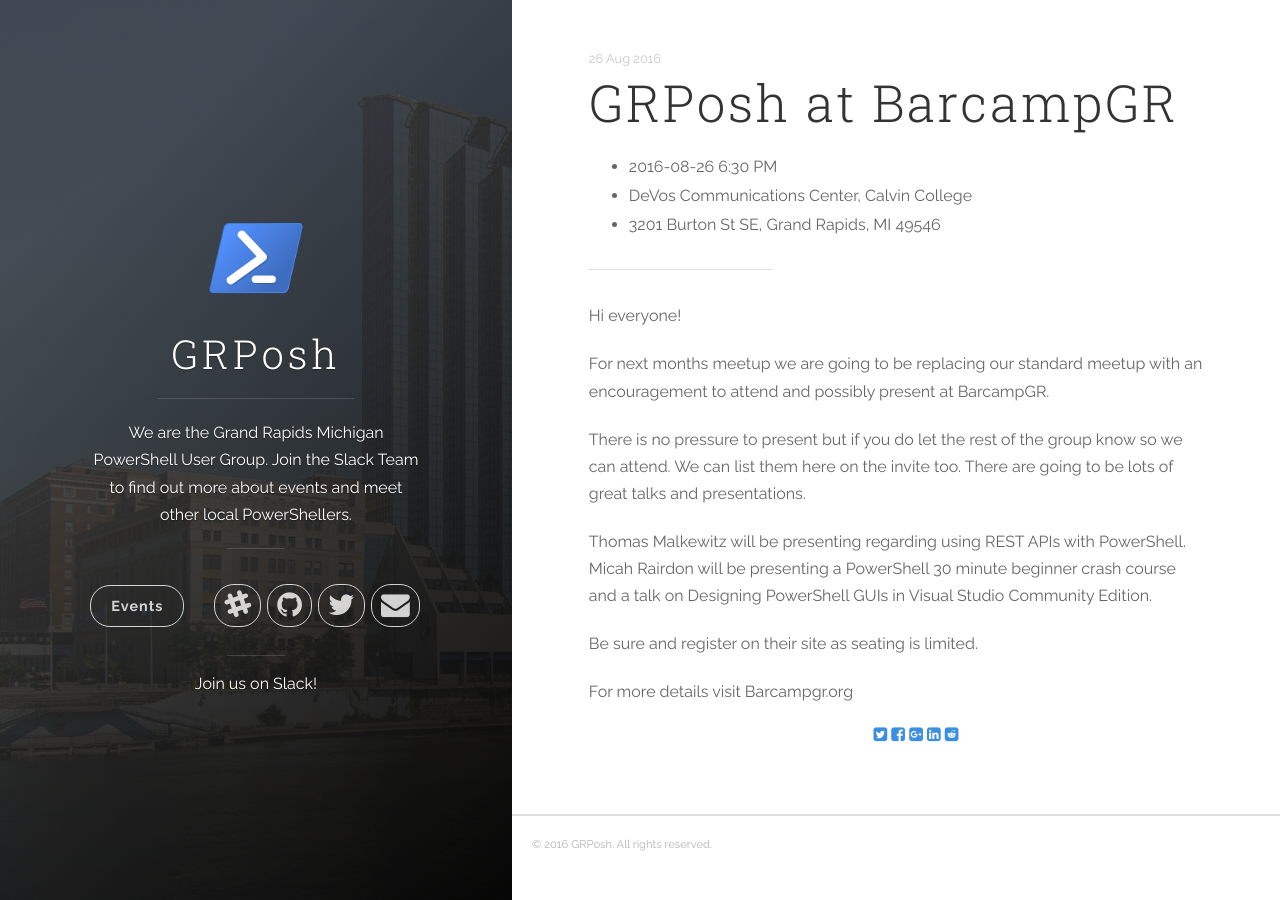
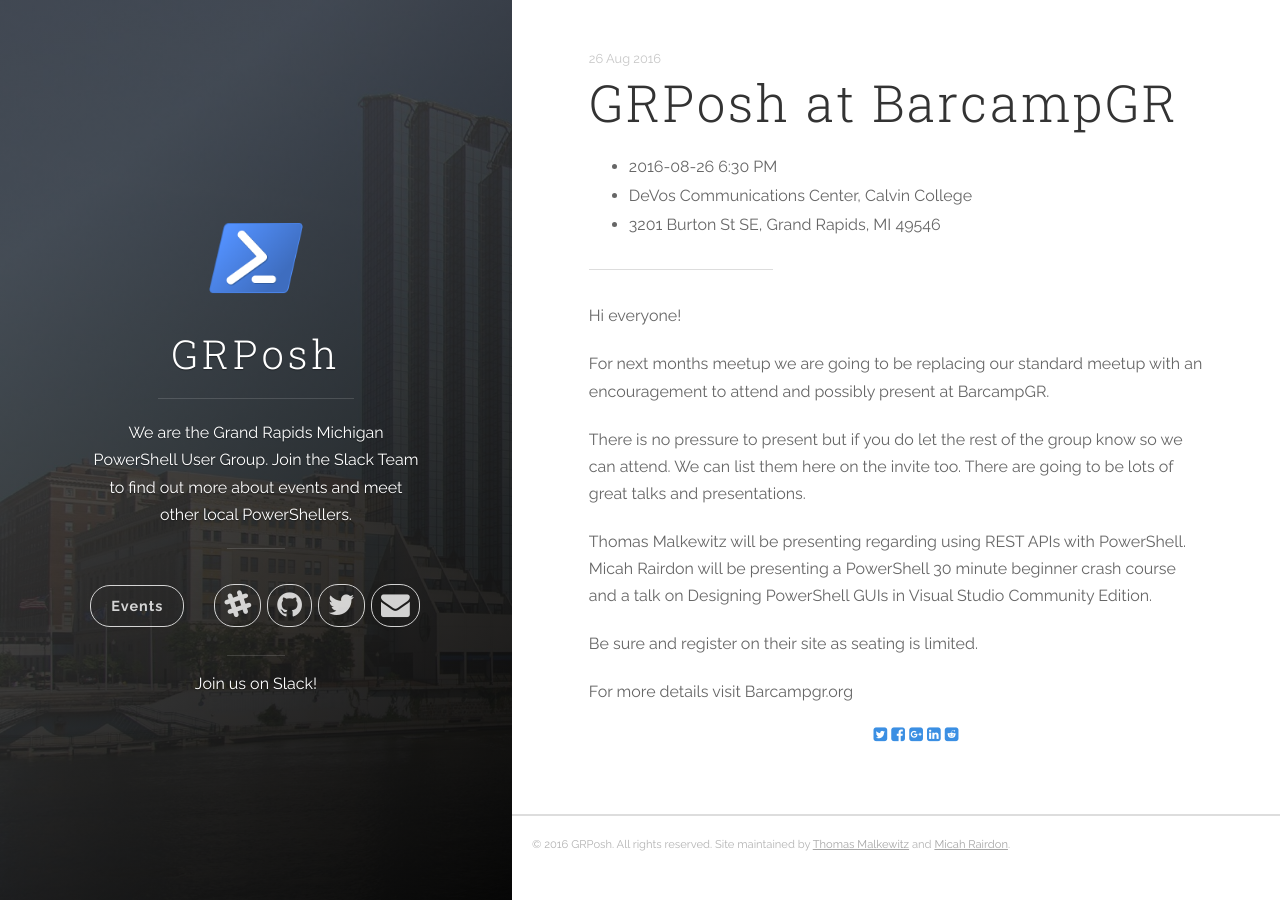
Before and after one commit to GRPosh/GRPosh.github.io, a Jekyll site: the page built from _posts/2016-08-26-grposh-at-barcampgr.md, in a window 1280 px wide. Built offline with Jekyll 4.4.1, drawn with Linux system fonts in a browser that asks for light colours; nearby versions of some CDN libraries.

Commit message:
fixed hover over on share icons, added admins to footer.

```diff
--- a/_includes/footer.html
+++ b/_includes/footer.html
@@ -1,5 +1,7 @@
 <footer class="footer">
-  <span class="footer__copyright">&copy; {{ site.time | date: '%Y' }} {{ site.author.name }}. All rights reserved.</span>
+  <span class="footer__copyright">&copy; {{ site.time | date: '%Y' }} {{ site.author.name }}. All rights reserved.
+    Site maintained by <a href="https://dotps1.github.io" title="@dotps1" target="_blank">Thomas Malkewitz</a> and <a href="http://tiberriver256.github.io" title="@tiberriver" target="_blank">Micah Rairdon</a>.
+  </span>
 </footer>
 
 <script type="text/javascript" src="https://ajax.googleapis.com/ajax/libs/jquery/1.11.3/jquery.min.js"></script>
--- a/css/main.css
+++ b/css/main.css
@@ -60,3 +60,7 @@
 .social-button {
   color: #3b8fe3;
 }
+
+.social-button:hover {
+  color: #80bfff
+}
```
